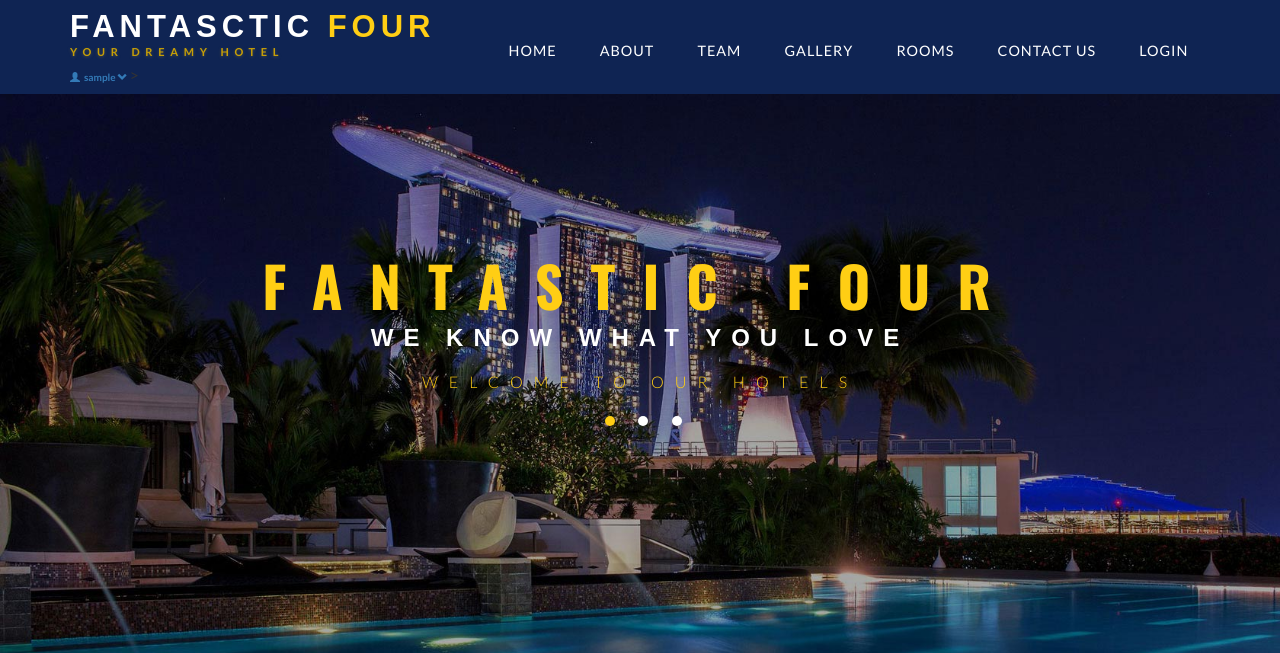
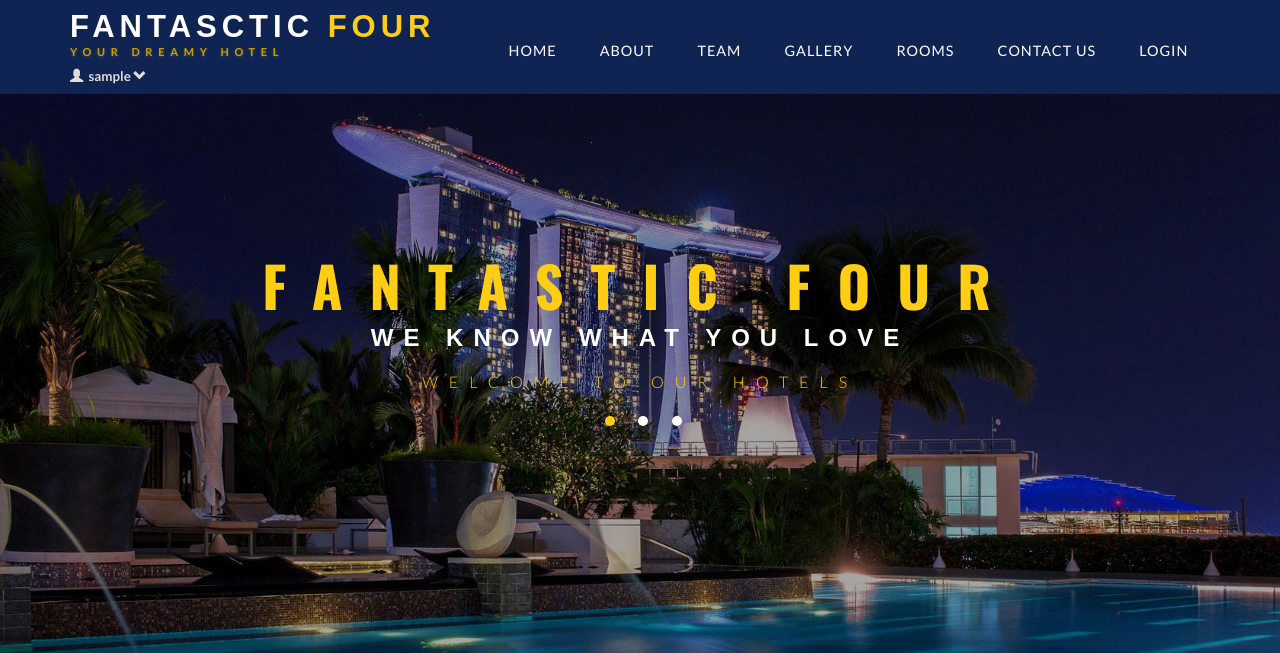
Before and after one commit to hiren1995/Hotel-Management, a PHP site: page /index.php in a window 1280 px wide. Shown: the top 653 px of the page. Run offline with PHP 8.4, Linux system fonts and the light colour scheme; the visitor is signed in with stand-in values (Sample User, id 1); some web fonts are replaced.

Commit message:
view changes

```diff
--- a/Hotel/index.php
+++ b/Hotel/index.php
@@ -21,11 +21,9 @@ include('db.php');
 <link rel="stylesheet" href="css/jquery-ui.css" />
 <link href="css/style.css" rel="stylesheet" type="text/css" media="all" />
 <script type="text/javascript" src="js/modernizr-2.6.2.min.js"></script>
-<!--fonts-->
 <link href="//fonts.googleapis.com/css?family=Oswald:300,400,700" rel="stylesheet">
 <link href="//fonts.googleapis.com/css?family=Federo" rel="stylesheet">
 <link href="//fonts.googleapis.com/css?family=Lato:300,400,700,900" rel="stylesheet">
-<!--//fonts-->
 </head>
 <body>
 <!-- header -->
@@ -42,12 +40,12 @@ include('db.php');
 						<span class="icon-bar"></span>
 						<span class="icon-bar"></span>
 					</button>
-					<h1>
+					<h2>
 						<a class="navbar-brand" href="index.php">FANTASCTIC <span>FOUR</span><p class="logo_w3l_agile_caption">Your Dreamy Hotel</p></a>
-				</h1>
+				</h2>
 <?php if(isset($_SESSION["user"])): ?>
 <display   <li class="dropdown">
-                    <a href="#" class="dropdown-toggle" style="font-size: x-small;" data-toggle="dropdown">
+                    <a href="#" class="dropdown-toggle" style="font-size: smaller; color: #e0dcdc;" data-toggle="dropdown">
                         <span class="glyphicon glyphicon-user"></span>
                         <strong><?php  echo($_SESSION['user']) ?></strong>
                         <span class="glyphicon glyphicon-chevron-down"></span>
@@ -56,7 +54,7 @@ include('db.php');
 										<li><a href="admin/home.php"><i class="fa fa-dashboard fa-fw"></i> Dashboard</a> </li>
 										<li><a href="admin/logout.php"><i class="fa fa-sign-out fa-fw"></i> Logout</a> </li>
                     </ul>
-                </li>>
+                </li>
 <?php else: ?>
 <display>
 <?php endif; ?>
@@ -612,22 +610,7 @@ fit: true
 });
 </script>
 <!--//tabs-->
-<!-- smooth scrolling -->
-	<script type="text/javascript">
-		$(document).ready(function() {
-		/*
-			var defaults = {
-			containerID: 'toTop', // fading element id
-			containerHoverID: 'toTopHover', // fading element hover id
-			scrollSpeed: 1200,
-			easingType: 'linear'
-			};
-		*/
-		$().UItoTop({ easingType: 'easeOutQuart' });
-		});
-	</script>
 
-<!-- //smooth scrolling -->
 <script type="text/javascript" src="js/bootstrap-3.1.1.min.js"></script>
 </body>
 </html>
```
